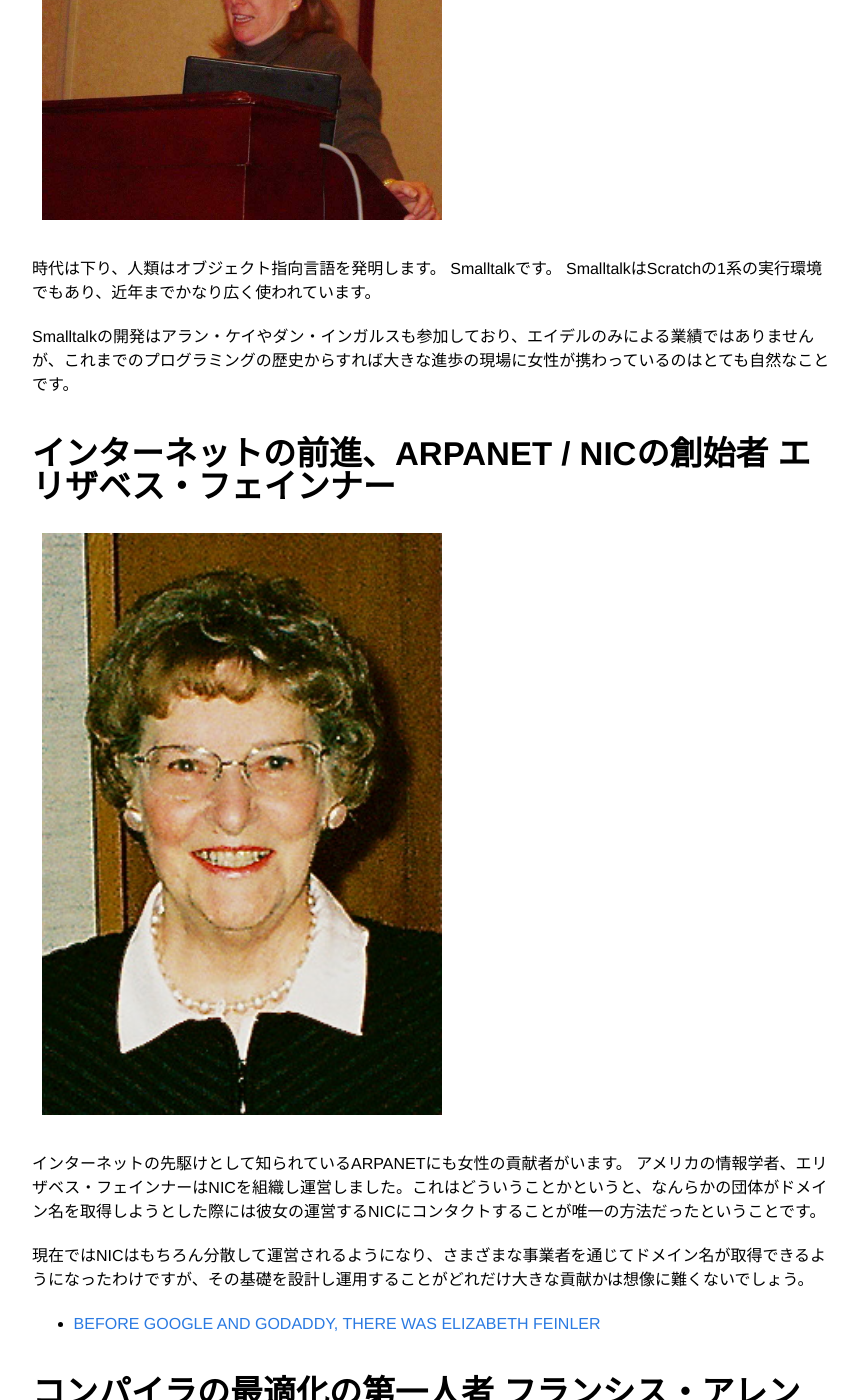
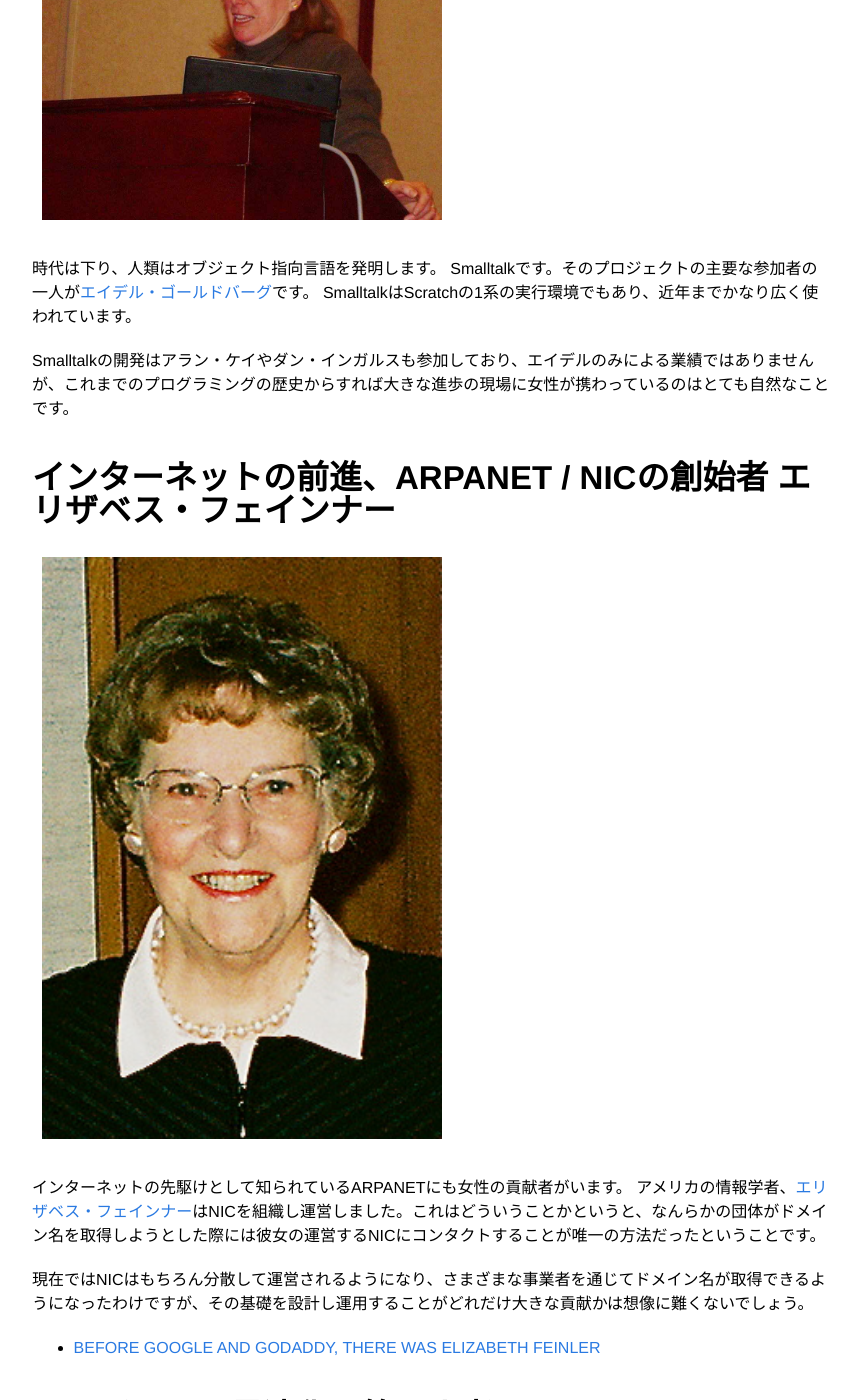
Before and after one commit to yandod/yandod.github.io, a Jekyll site: the page built from _posts/2018-09-15-history-of-women-in-programming.markdown, in a window 1280 px wide and 1400 px high, scrolled down 2997 px. Shown: the whole window, without its empty margins (208-1066 px from the left). Built offline with Jekyll 4.4.1, drawn with Linux system fonts in a browser that asks for light colours; Markdown is read by kramdown in place of the engine named in the settings; comment, search, counter and statistics services are not loaded.

Commit message:
add link

```diff
--- a/_posts/2018-09-15-history-of-women-in-programming.markdown
+++ b/_posts/2018-09-15-history-of-women-in-programming.markdown
@@ -74,7 +74,7 @@ it's just like planning a dinner. you have to plan ahead and schedule everything
 <img src="{{ site.url }}/images/Adele_Goldberg_at_PyCon_2007.jpg" style="width:50%"/>
 </figure>
 
-時代は下り、人類はオブジェクト指向言語を発明します。 Smalltalkです。
+時代は下り、人類はオブジェクト指向言語を発明します。 Smalltalkです。そのプロジェクトの主要な参加者の一人が[エイデル・ゴールドバーグ](https://en.wikipedia.org/wiki/Adele_Goldberg_%28computer_scientist%29)です。
 SmalltalkはScratchの1系の実行環境でもあり、近年までかなり広く使われています。
 
 Smalltalkの開発はアラン・ケイやダン・インガルスも参加しており、エイデルのみによる業績ではありませんが、これまでのプログラミングの歴史からすれば大きな進歩の現場に女性が携わっているのはとても自然なことです。
@@ -86,7 +86,7 @@ Smalltalkの開発はアラン・ケイやダン・インガルスも参加し
 </figure>
 
 インターネットの先駆けとして知られているARPANETにも女性の貢献者がいます。
-アメリカの情報学者、エリザベス・フェインナーはNICを組織し運営しました。これはどういうことかというと、なんらかの団体がドメイン名を取得しようとした際には彼女の運営するNICにコンタクトすることが唯一の方法だったということです。
+アメリカの情報学者、[エリザベス・フェインナー](https://en.wikipedia.org/wiki/Elizabeth_J._Feinler)はNICを組織し運営しました。これはどういうことかというと、なんらかの団体がドメイン名を取得しようとした際には彼女の運営するNICにコンタクトすることが唯一の方法だったということです。
 
 現在ではNICはもちろん分散して運営されるようになり、さまざまな事業者を通じてドメイン名が取得できるようになったわけですが、その基礎を設計し運用することがどれだけ大きな貢献かは想像に難くないでしょう。
 
```
